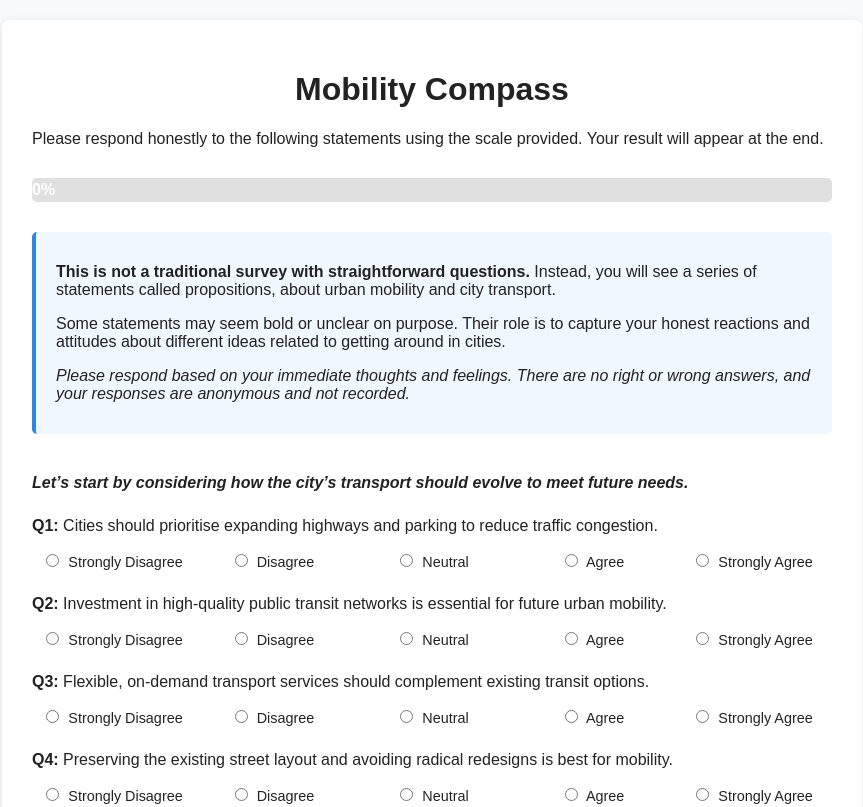
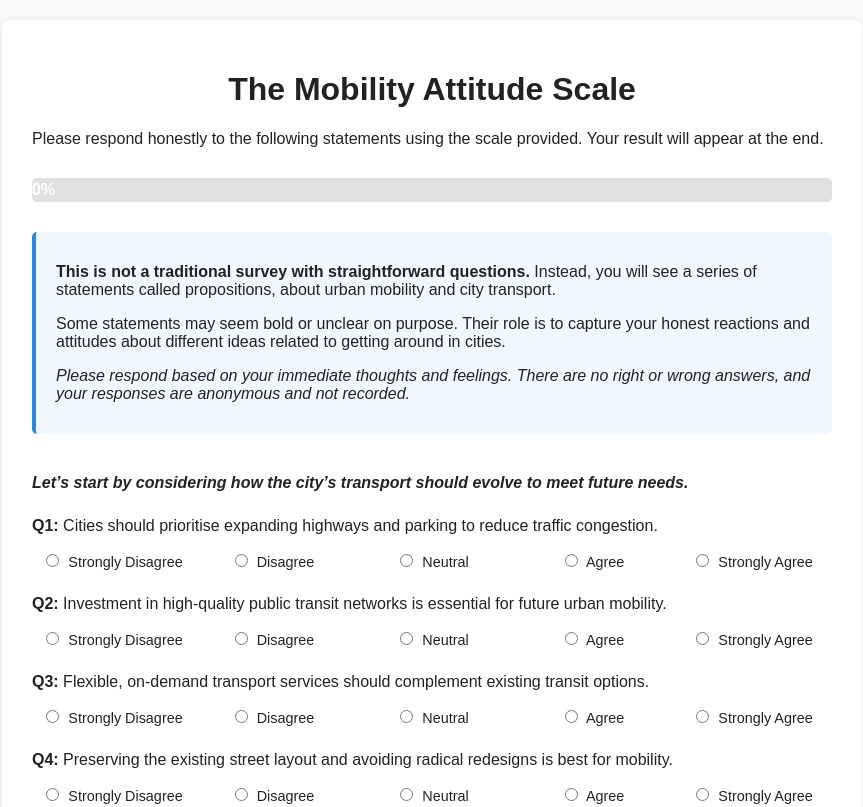
Before and after one commit to emote-warrior/mobility-compass, a plain HTML site: page index.html in a window 1280 px wide. Shown: the top 807 px of the page, without its empty margins (208-1071 px from the left). Drawn offline with nearby package versions, Linux system fonts and the light colour scheme.

Commit message:
Update index.html
Webpage name change

```diff
--- a/index.html
+++ b/index.html
@@ -9,7 +9,7 @@
 </head>
 <body>
   <div class="container">
-    <h1>Mobility Compass</h1>
+    <h1>The Mobility Attitude Scale</h1>
     <p>Please respond honestly to the following statements using the scale provided. Your result will appear at the end.</p>
 
     <!-- Progress bar -->
```
